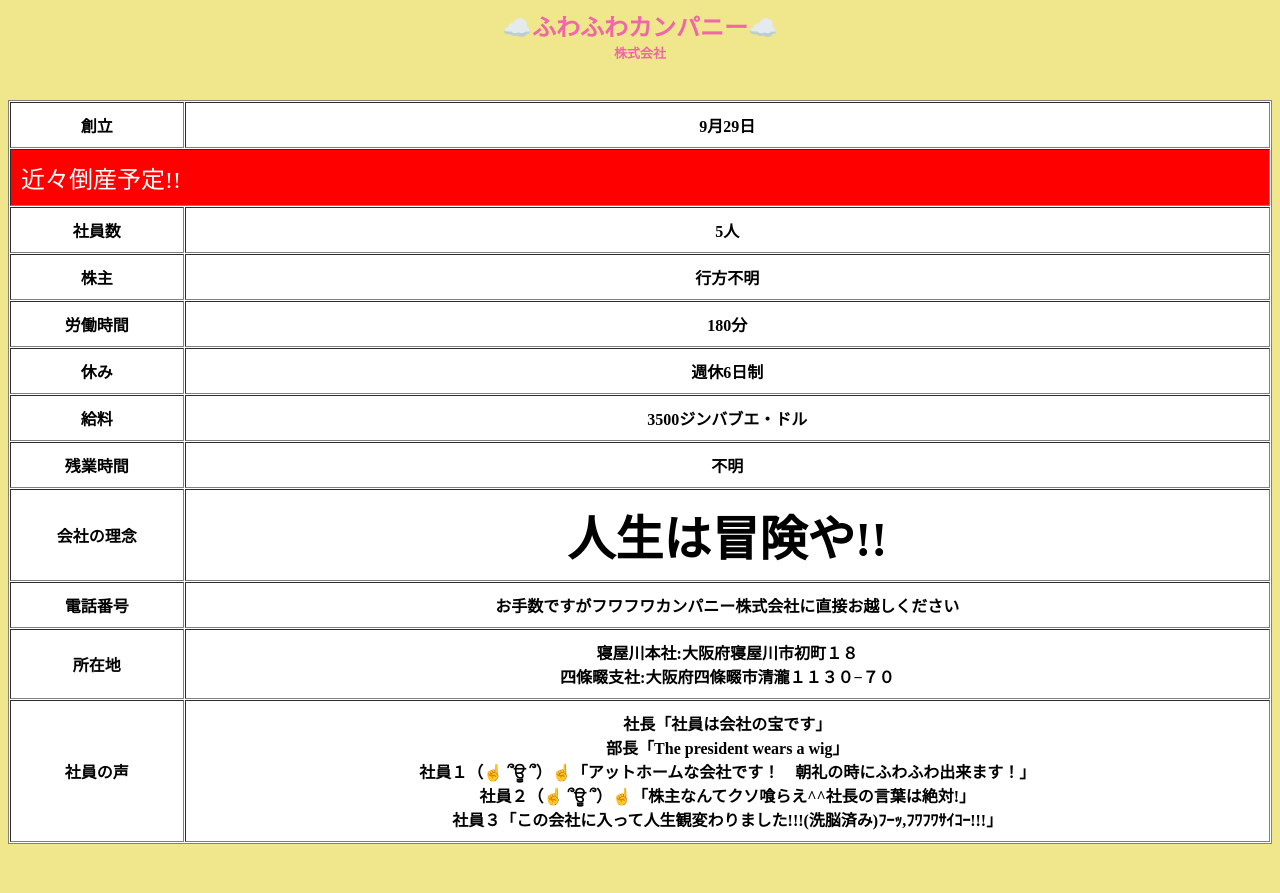
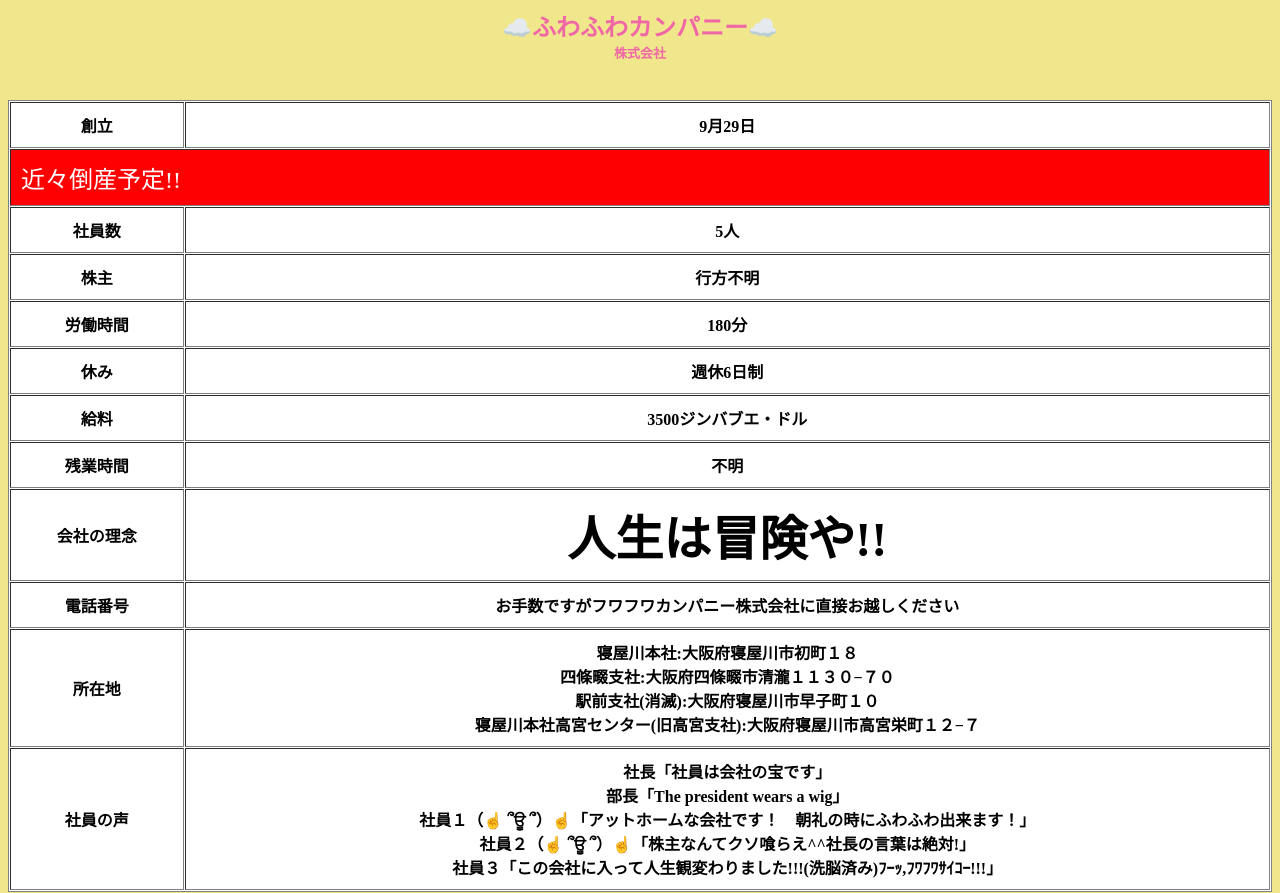
Before and after one commit to Rinne-game/huwahuwa_company.github.io, a plain HTML site: page introduction.html in a window 1280 px wide. Shown: the top 893 px of the page. Drawn offline with Linux system fonts and the light colour scheme.

Commit message:
Add files via upload

```diff
--- a/introduction.html
+++ b/introduction.html
@@ -48,7 +48,7 @@
 	    </tr>
 	    <tr bgcolor=white>
 	    <th>所在地</th>
-	    <th>寝屋川本社:大阪府寝屋川市初町１８<br>四條畷支社:大阪府四條畷市清瀧１１３０−７０</th>
+	    <th>寝屋川本社:大阪府寝屋川市初町１８<br>四條畷支社:大阪府四條畷市清瀧１１３０−７０<br>駅前支社(消滅):大阪府寝屋川市早子町１０<br>寝屋川本社高宮センター(旧高宮支社):大阪府寝屋川市高宮栄町１２−７</th>
 	    </tr>
 	    <tr bgcolor=white>
 	    <th>社員の声</th>
```
